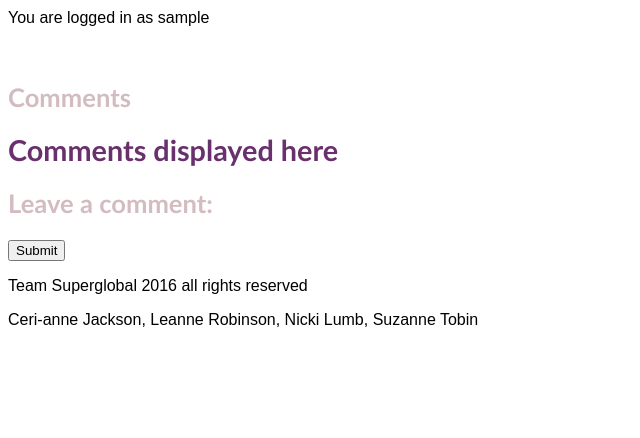
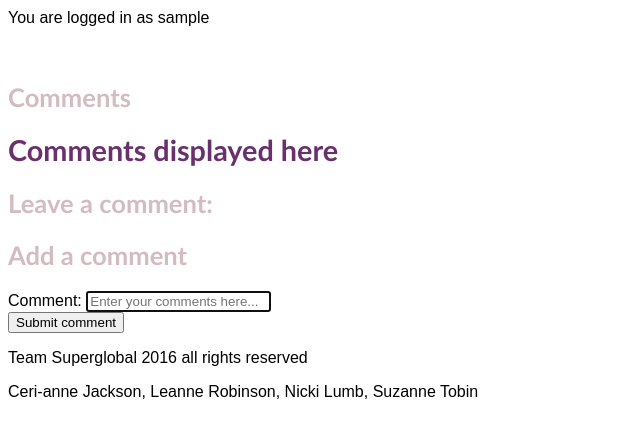
Before and after one commit to Ceri-anne/nonMVCblog, a PHP site: page /article.php in a window 1280 px wide. Shown: the part 240-678 px from the top of the page, without its empty margins (0-640 px from the left). Run offline with PHP 8.4, Linux system fonts and the light colour scheme; the visitor is signed in with stand-in values (Sample User, id 1); data that the repository does not hold is empty.

Commit message:
Added comment form to newcomment.phtml

```diff
--- a/templates/newcomment.phtml
+++ b/templates/newcomment.phtml
@@ -1,5 +1,11 @@
-<form action="insertcomment.php" method="post">
-<!-- user needs to complete-->
-<input type="hidden" name="postid" value="<?php //your posts id ?>" />
-<input type="submit" />
-</form>
+<div id="CommentForm">
+    <h2>Add a comment</h2>
+    <form name="comment" action="article.php" method="post">
+      <div>
+      <label for="Comment">Comment: </label>
+      <input name="comment" type="text"  autofocus required placeholder="Enter your comments here..."/>
+      </div>
+      <button type="submit" id="comment" name="comment" value="comment">Submit comment</button>
+    </form>
+
+</div>
```
